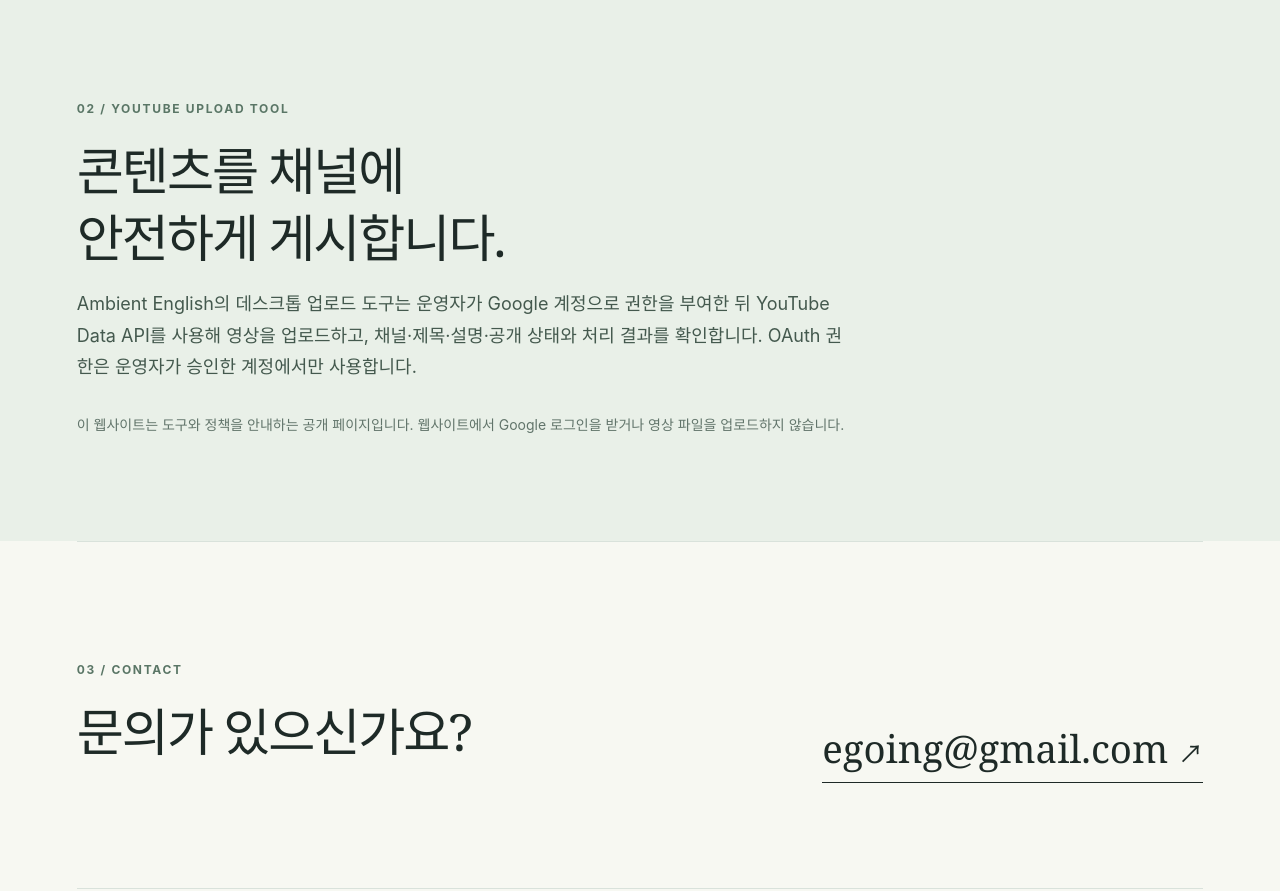
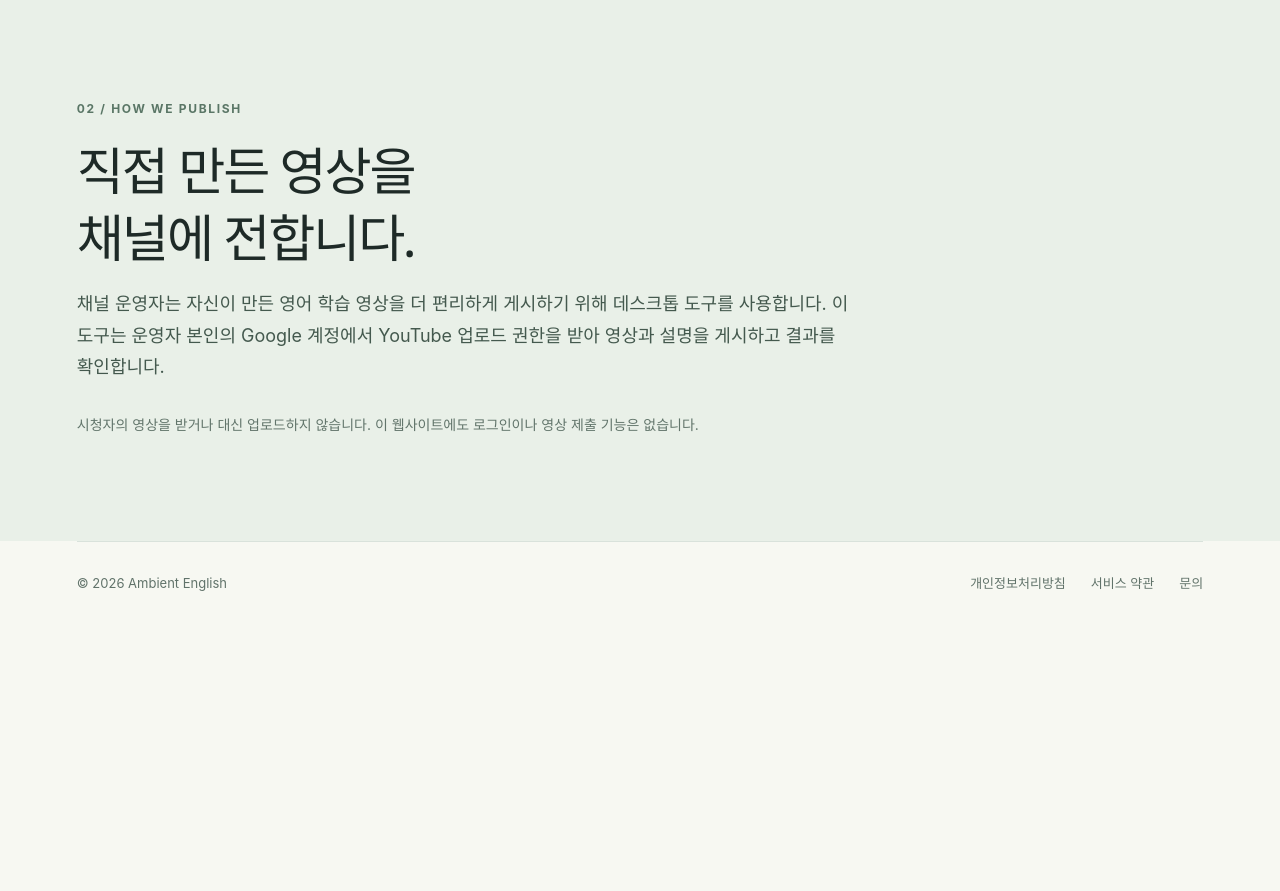
Before and after one commit to egoing/ambient-english-oauth-site, a plain HTML site: page index.html in a window 1280 px wide. Shown: the part 1220-2111 px from the top of the page. After the commit the page ends 1865 px from the top, so only its background shows below. Drawn offline with Linux system fonts and the light colour scheme.

Commit message:
운영자 전용 영상 업로드로 안내 문구 정정

```diff
--- a/index.html
+++ b/index.html
@@ -11,31 +11,27 @@
   <div class="shell">
     <header class="site-header">
       <a class="brand" href="./" aria-label="Ambient English 홈">ambient<span>english</span><i aria-hidden="true">.</i></a>
-      <nav aria-label="주요 메뉴"><a href="#about">소개</a><a href="#tool">업로드 도구</a><a href="privacy.html">개인정보처리방침</a></nav>
+      <nav aria-label="주요 메뉴"><a href="#about">소개</a><a href="#tool">운영 방식</a><a href="privacy.html">개인정보처리방침</a></nav>
     </header>
     <main>
       <section class="hero">
         <div class="eyebrow"><span class="dot"></span> Listen slowly. Remember naturally.</div>
         <h1>영어가 머무는<br><em>조용한 시간.</em></h1>
         <p>Ambient English는 짧은 표현과 자연스러운 반복을 통해 영어를 편안하게 익히는 영상 프로젝트입니다.</p>
-        <div class="hero-actions"><a class="button" href="https://www.youtube.com/channel/UCPTCLWE58y75HklKv0tUBaA">YouTube 채널 보기 <span aria-hidden="true">↗</span></a><a class="text-link" href="#tool">업로드 도구 알아보기 <span aria-hidden="true">↓</span></a></div>
+        <div class="hero-actions"><a class="button" href="https://www.youtube.com/channel/UCPTCLWE58y75HklKv0tUBaA">YouTube 채널 보기 <span aria-hidden="true">↗</span></a><a class="text-link" href="#tool">운영 방식 <span aria-hidden="true">↓</span></a></div>
       </section>
       <section id="about" class="section split">
         <div><p class="section-num">01 / ABOUT</p><h2>듣고, 따라 하고,<br>다시 만나는 영어.</h2></div>
         <div class="section-copy"><p>실제 대화에서 쓸 수 있는 표현을 음악과 영상으로 전합니다. 한 번의 설명보다 여러 번의 자연스러운 만남이 오래 남는다는 생각으로 콘텐츠를 만듭니다.</p><p>영상은 YouTube의 <strong>내 귀에 영어</strong> 채널에서 볼 수 있습니다.</p></div>
       </section>
       <section id="tool" class="section tool-panel">
-        <p class="section-num">02 / YOUTUBE UPLOAD TOOL</p>
-        <h2>콘텐츠를 채널에<br>안전하게 게시합니다.</h2>
-        <p>Ambient English의 데스크톱 업로드 도구는 운영자가 Google 계정으로 권한을 부여한 뒤 YouTube Data API를 사용해 영상을 업로드하고, 채널·제목·설명·공개 상태와 처리 결과를 확인합니다. OAuth 권한은 운영자가 승인한 계정에서만 사용합니다.</p>
-        <p class="small">이 웹사이트는 도구와 정책을 안내하는 공개 페이지입니다. 웹사이트에서 Google 로그인을 받거나 영상 파일을 업로드하지 않습니다.</p>
-      </section>
-      <section class="section contact-panel">
-        <div><p class="section-num">03 / CONTACT</p><h2>문의가 있으신가요?</h2></div>
-        <a class="contact-link" href="mailto:egoing@gmail.com">egoing@gmail.com <span aria-hidden="true">↗</span></a>
+        <p class="section-num">02 / HOW WE PUBLISH</p>
+        <h2>직접 만든 영상을<br>채널에 전합니다.</h2>
+        <p>채널 운영자는 자신이 만든 영어 학습 영상을 더 편리하게 게시하기 위해 데스크톱 도구를 사용합니다. 이 도구는 운영자 본인의 Google 계정에서 YouTube 업로드 권한을 받아 영상과 설명을 게시하고 결과를 확인합니다.</p>
+        <p class="small">시청자의 영상을 받거나 대신 업로드하지 않습니다. 이 웹사이트에도 로그인이나 영상 제출 기능은 없습니다.</p>
       </section>
     </main>
-    <footer><span>© 2026 Ambient English</span><div><a href="privacy.html">개인정보처리방침</a><a href="terms.html">서비스 약관</a></div></footer>
+    <footer><span>© 2026 Ambient English</span><div><a href="privacy.html">개인정보처리방침</a><a href="terms.html">서비스 약관</a><a href="mailto:egoing@gmail.com">문의</a></div></footer>
   </div>
 </body>
 </html>
```
Also changed, not shown: privacy.html (+2 -2 lines), terms.html (+2 -2 lines).
